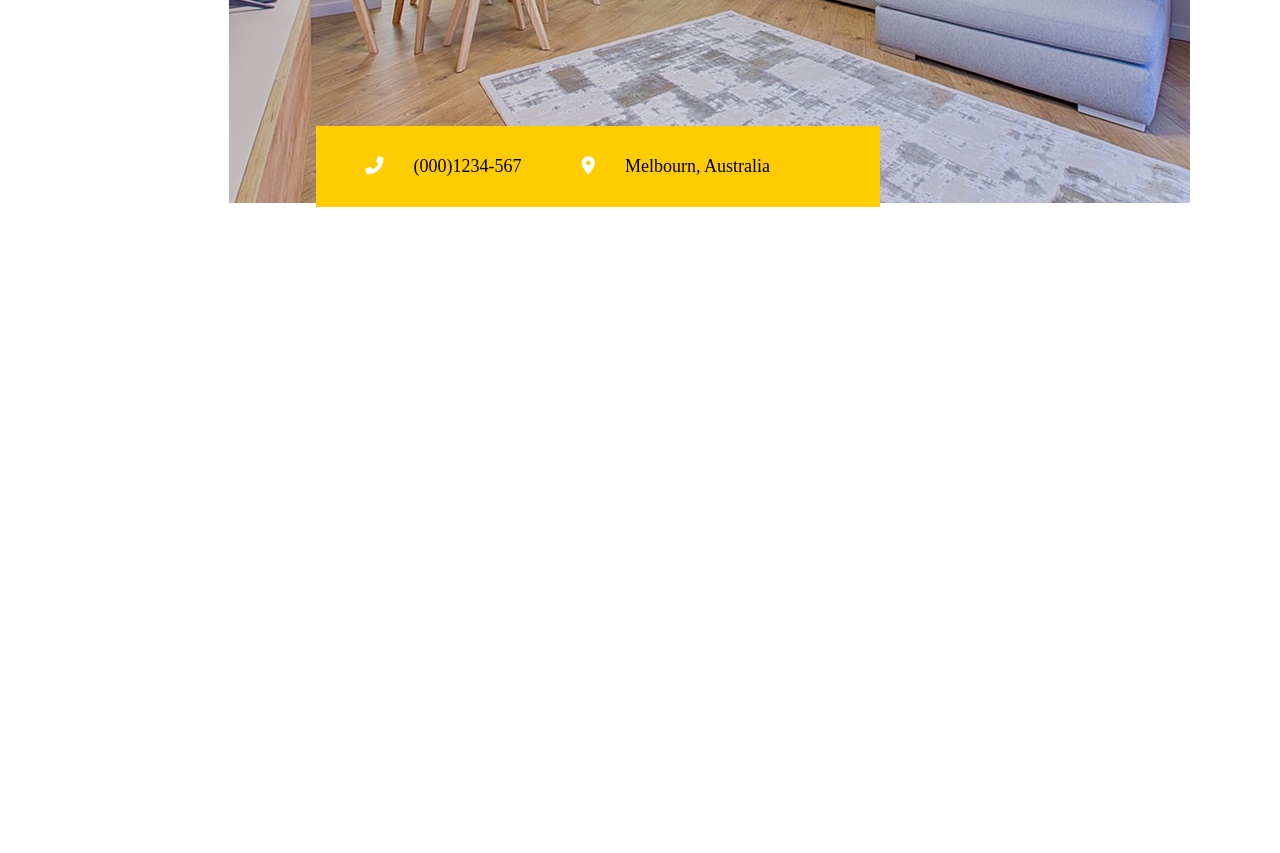
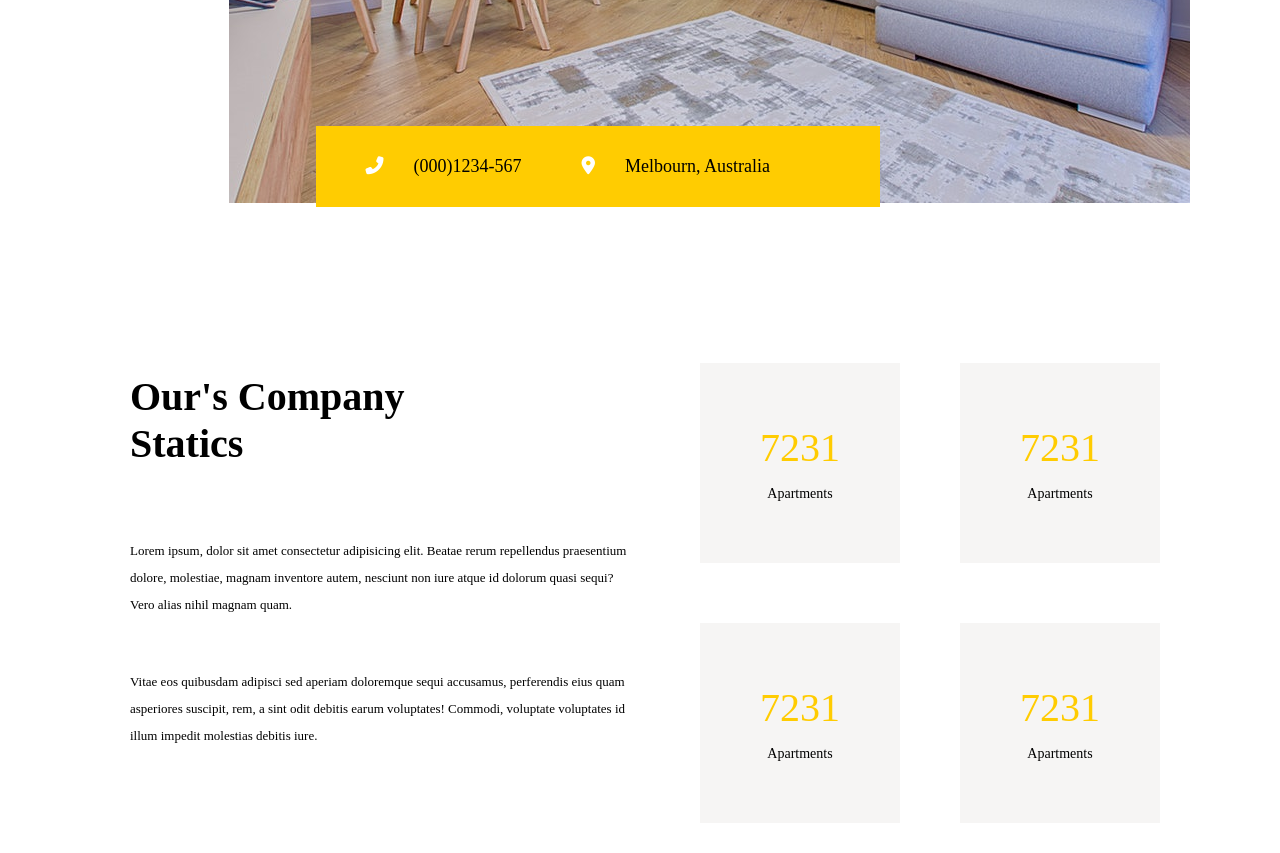
Before and after one commit to aslyamov/luxestate, a plain HTML site: page index.html in a window 1280 px wide. Shown: the part 512-1365 px from the top of the page. Before the commit the page ends 800 px from the top, so only its background shows below. Drawn offline with Linux system fonts and the light colour scheme.

Commit message:
Сделал main + адаптировал его

```diff
--- a/index.html
+++ b/index.html
@@ -37,6 +37,44 @@
                 <p><i class="fas fa-map-marker-alt"></i>Melbourn, Australia</p>
             </div>
         </section>
+        <section class="stats wrapper">
+            <div class="stats-text">
+                <h2>Our's Company <br> Statics</h2>
+                    <p>
+                        Lorem ipsum, dolor sit amet consectetur adipisicing elit.
+                        Beatae rerum repellendus praesentium dolore, molestiae,
+                        magnam inventore autem, nesciunt non iure atque id dolorum quasi sequi?
+                        Vero alias nihil magnam quam.
+                    </p>
+                    <p>
+                        Vitae eos quibusdam adipisci sed aperiam doloremque sequi accusamus,
+                        perferendis eius quam asperiores suscipit, rem, a sint odit debitis earum voluptates!
+                        Commodi, voluptate voluptates id illum impedit molestias debitis iure.
+                    </p>
+            </div>
+            <div class="stats-number">
+                <div class="stats-line">
+                    <div class="square">
+                        <span class="stats-square">7231</span>
+                        <span class="square-text">Apartments</span>
+                    </div>
+                    <div class="square">
+                        <span class="stats-square">7231</span>
+                        <span class="square-text">Apartments</span>
+                    </div>
+                </div>
+                <div class="stats-line">
+                    <div class="square">
+                        <span class="stats-square">7231</span>
+                        <span class="square-text">Apartments</span>
+                    </div>
+                    <div class="square">
+                        <span class="stats-square">7231</span>
+                        <span class="square-text">Apartments</span>
+                    </div>
+                </div>
+            </div>
+        </section>
     </main>
     <footer></footer>
     <script src="script.js"></script>
--- a/style.css
+++ b/style.css
@@ -99,6 +99,51 @@ nav {
     margin-right: 60px;
 }
 
+.stats {
+    display: flex;
+    margin-top: 130px;
+}
+
+.stats-line {
+    display: flex;
+}
+
+.stats-text {
+    padding: 40px;
+}
+
+.stats-text h2 {
+    font-size: 40px;
+    margin-bottom: 70px;
+}
+
+.stats-text p {
+    margin-top: 50px;
+    font-size: 13px;
+    line-height: 27px;
+}
+
+.square {
+    width: 200px;
+    height: 200px;
+    background-color: #f6f5f4;
+    margin: 30px;
+    display: flex;
+    justify-content: center;
+    align-items: center;
+    flex-direction: column;
+}
+
+.stats-square {
+    font-size: 40px;
+    color: #ffcc01;
+    margin-bottom: 15px;
+}
+
+.square-text {
+    font-size: 14px;
+}
+
 @media screen and (max-width: 765px) {
     .toggle {
         clear: both;
@@ -180,4 +225,28 @@ nav {
         font-size: 13px;
         margin-right: 0;
     }
+
+    .stats {
+        margin-top: 0;
+        flex-direction: column;
+    }
+
+    .stats-text {
+        padding: 10px;
+    }
+
+    .stats-text h2 {
+        font-size: 30px;
+        margin-bottom: 10px;
+    }
+
+    .stats-text p {
+        margin-top: 5px;
+        font-size: 13px;
+        line-height: 18px;
+    }
+
+    .square {
+        height: 140px;
+    }
 }
```
